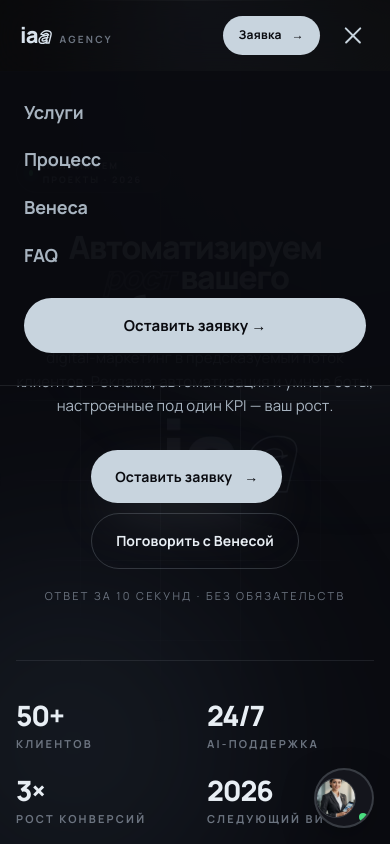
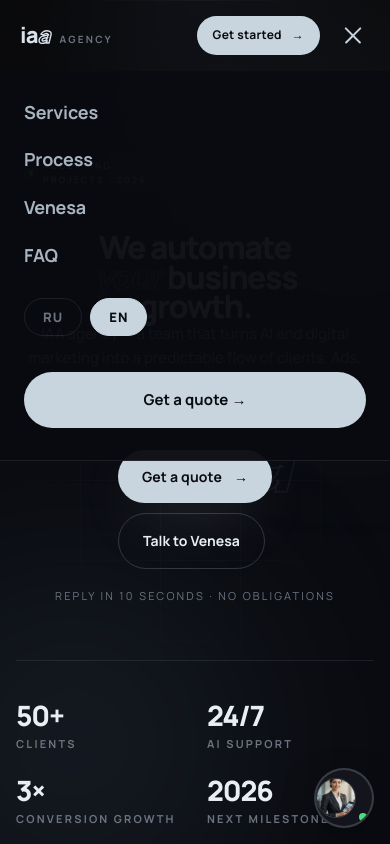
Before and after one commit to Seventy-Times-Agency/Seventy-Times, a Next.js app: page / in a window 390 px wide. Both pictures are taken after a click on the button 353 px from the left and 35 px from the top of the page. Shown: the top 844 px of the page. Built offline with nearby package versions, Linux system fonts and the light colour scheme.

Commit message:
Default to EN, add language switcher to mobile menu

```diff
--- a/src/components/Nav.module.css
+++ b/src/components/Nav.module.css
@@ -194,6 +194,30 @@
   color: var(--text);
 }
 
+.mobileLangRow {
+  display: flex;
+  gap: 8px;
+  padding: 8px 0;
+}
+
+.mobileLangBtn {
+  padding: 8px 18px;
+  border-radius: var(--radius-pill);
+  font-size: 13px;
+  font-weight: 800;
+  letter-spacing: 0.08em;
+  text-transform: uppercase;
+  color: var(--text-dim);
+  border: 1px solid var(--line);
+  transition: all 0.2s ease;
+}
+
+.mobileLangBtnActive {
+  background: var(--accent);
+  color: var(--black);
+  border-color: var(--accent);
+}
+
 .mobileCta {
   display: inline-flex;
   align-items: center;
--- a/src/components/Nav.tsx
+++ b/src/components/Nav.tsx
@@ -75,6 +75,18 @@ export default function Nav() {
               {l.label}
             </a>
           ))}
+          <div className={styles.mobileLangRow}>
+            {LOCALES.map((l) => (
+              <button
+                key={l}
+                className={`${styles.mobileLangBtn}${l === locale ? ` ${styles.mobileLangBtnActive}` : ""}`}
+                onClick={() => setLocale(l)}
+                type="button"
+              >
+                {LOCALE_LABELS[l]}
+              </button>
+            ))}
+          </div>
           <a href="#lead" className={styles.mobileCta} onClick={close}>
             {t.heroCta1} →
           </a>
--- a/src/i18n/config.ts
+++ b/src/i18n/config.ts
@@ -7,4 +7,4 @@ export const LOCALE_LABELS: Record<Locale, string> = {
   en: "EN",
 };
 
-export const DEFAULT_LOCALE: Locale = "ru";
+export const DEFAULT_LOCALE: Locale = "en";
```
